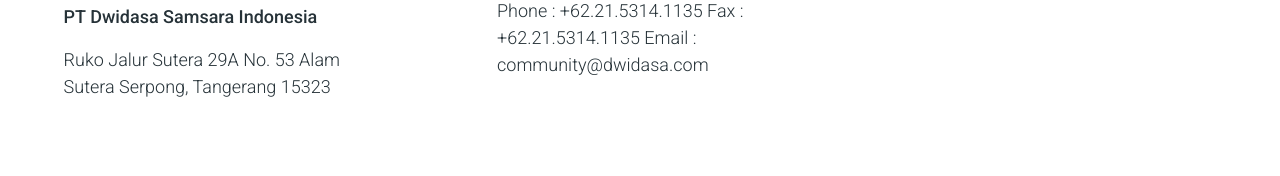
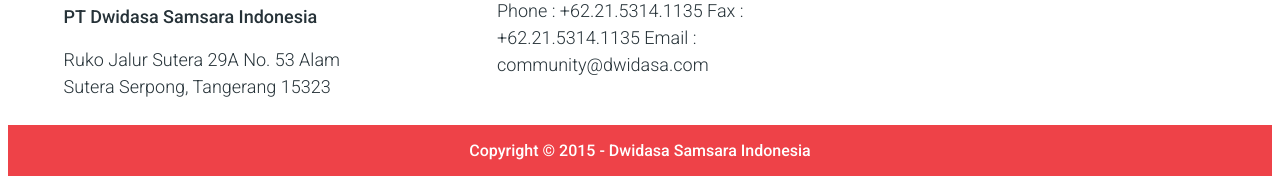
Before and after one commit to rrraaaa/DSI, a plain HTML site: page index.html in a window 1280 px wide. Shown: the part 1724-1900 px from the top of the page. Before the commit the page ends 1837 px from the top, so only its background shows below. Drawn offline with Linux system fonts and the light colour scheme.

Commit message:
added footer and modyfyed structure of site

```diff
--- a/index.html
+++ b/index.html
@@ -8,6 +8,7 @@
 	<title>Adaptive practice</title>
 </head>
 <body>
+<div class="wrapper">
 		<header class="header">
 			<div class="_container">
 				<div class="header__row">
@@ -31,6 +32,7 @@
 				</div>
 			</div>
 		</header>
+		<main class="main">
 			<div class="introduction">
 				<div class="_container">
 					<div class="introduction__row">
@@ -117,6 +119,9 @@
 					</div>
 				</div>
 			</div>
+		</main>
+		<footer class="footer"><span>Copyright © 2015 - Dwidasa Samsara Indonesia</span></footer>
+</div>
 	<script src="js/script.js"></script>
 </body>
 </html>
--- a/scss/script.scss
+++ b/scss/script.scss
@@ -415,7 +415,7 @@
 
 
 .subheader {
-
+margin-bottom: 1.2rem;
 }
 
 .subheader__limiter{
@@ -498,3 +498,31 @@
 text-align: left;
 color:#263238;
 }
+
+
+.footer {
+	display: flex;
+	align-items: center;
+	justify-content: center;
+	background: #EE4248;
+	& span {
+		font-family: Roboto;
+font-size: 18rem / 16rem;
+font-weight: 500;
+line-height: 21rem / 16rem;
+color: #fff;
+padding: 1rem 0rem;
+	}
+}
+html,
+body{
+	height: 100%;
+}
+
+.wrapper{
+	min-height: 100%;
+}
+
+.main{
+	flex: 1 1 auto;
+}
```
Also changed, not shown: css/style.css. Lines whose indentation alone changed are shown as unchanged.
